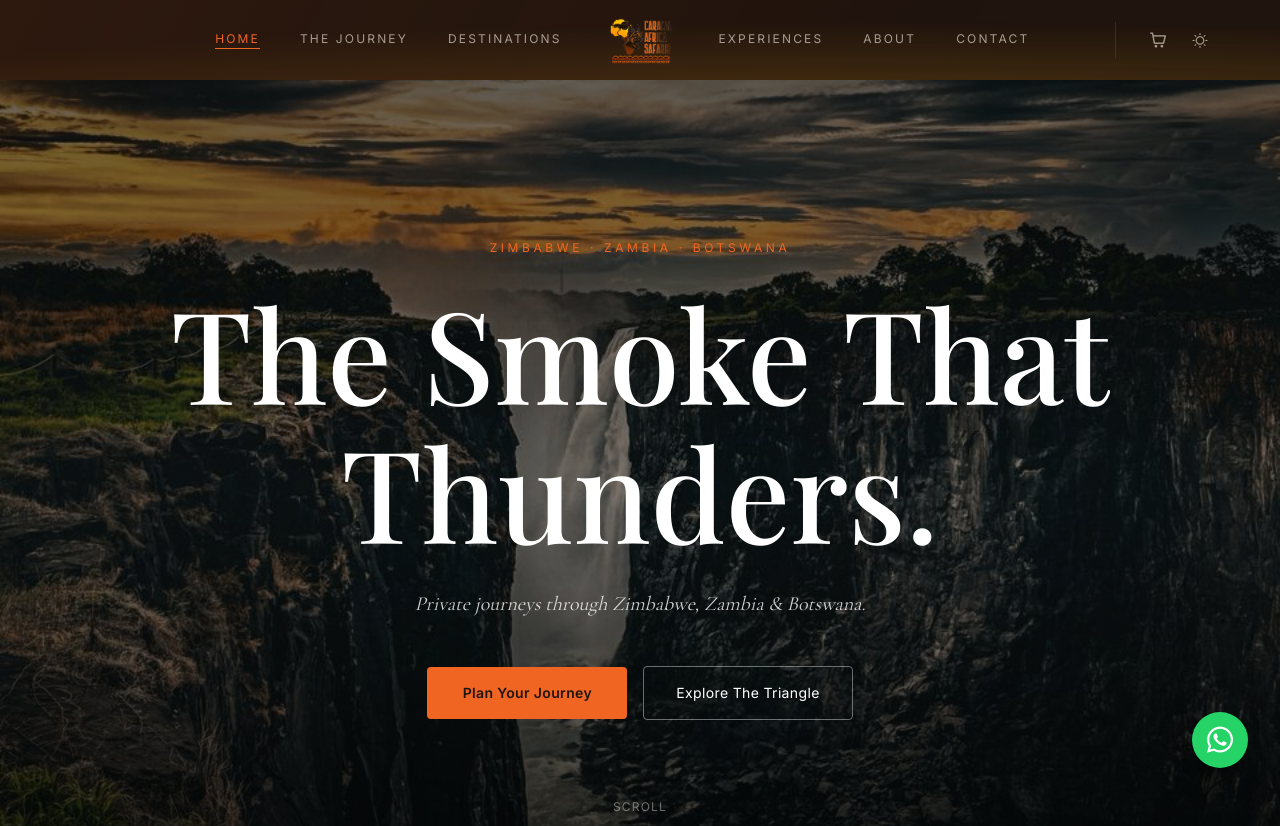
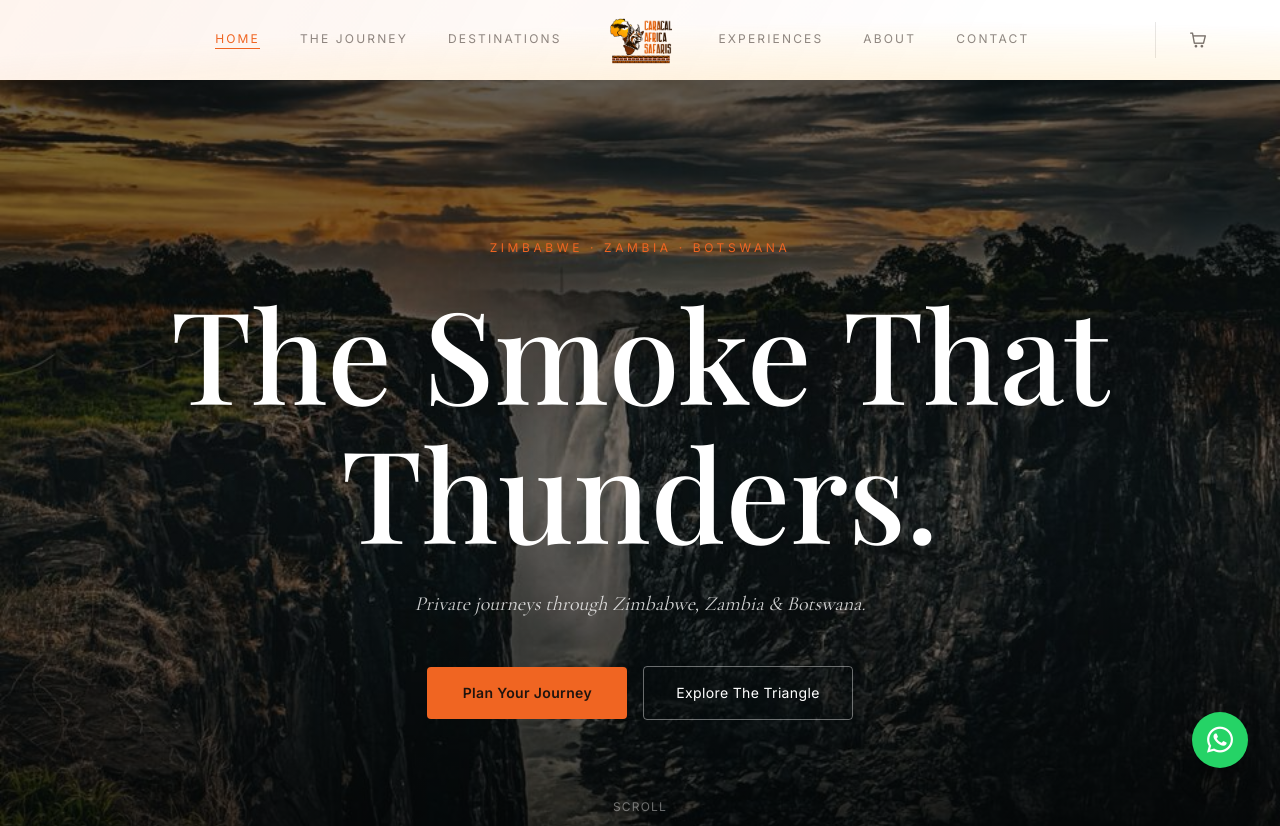
Before and after one commit to tedwelld/CaracalSafaris, a Next.js app: page / in a window 1280 px wide. Shown: the top 826 px of the page. Built offline with nearby package versions, Linux system fonts and the light colour scheme.

Commit message:
Added aan automated  theme changer to the system

```diff
--- a/src/app/layout.tsx
+++ b/src/app/layout.tsx
@@ -71,7 +71,7 @@ export default function RootLayout({
         {/* Prevent flash of wrong theme on reload */}
         <script
           dangerouslySetInnerHTML={{
-            __html: `(function(){try{if(localStorage.getItem('caracal-theme')==='light')document.documentElement.classList.add('theme-light');}catch(e){}})();`,
+            __html: `(function(){try{var h=new Date().getHours();if(h>=6&&h<18)document.documentElement.classList.add('theme-light');else document.documentElement.classList.remove('theme-light');}catch(e){}})();`,
           }}
         />
       </head>
--- a/src/components/layout/Navbar.tsx
+++ b/src/components/layout/Navbar.tsx
@@ -45,7 +45,6 @@ interface TokenSet {
   mobileHover: string;
   mobileCta: string;
   mobileWa: string;
-  toggleIcon: string;
 }
 
 const tokens: Record<string, TokenSet> = {
@@ -62,7 +61,6 @@ const tokens: Record<string, TokenSet> = {
     mobileHover:  "hover:text-[var(--accent)]",
     mobileCta:    "bg-[var(--accent)] text-[var(--accent-fg)] hover:bg-[var(--accent-hover)]",
     mobileWa:     "text-[var(--fg-50)] hover:text-[var(--accent)]",
-    toggleIcon:   "text-[var(--fg-60)] hover:text-[var(--fg)]",
   },
   light: {
     scrolledBg:   "bg-[var(--bg)]/95 backdrop-blur-sm shadow-sm",
@@ -77,7 +75,6 @@ const tokens: Record<string, TokenSet> = {
     mobileHover:  "hover:text-[var(--accent)]",
     mobileCta:    "bg-[var(--accent)] text-[var(--accent-fg)] hover:bg-[var(--accent-hover)]",
     mobileWa:     "text-[var(--fg-40)] hover:text-[var(--fg)]",
-    toggleIcon:   "text-[var(--fg-50)] hover:text-[var(--fg)]",
   },
 };
 
@@ -113,7 +110,7 @@ export default function Navbar() {
   const isScrolled = useNavbarScroll();
   const [menuOpen, setMenuOpen] = useState(false);
   const isActive = useIsActive();
-  const { theme, toggleTheme } = useSiteTheme();
+  const { theme } = useSiteTheme();
   const t = tokens[theme];
 
   return (
@@ -151,7 +148,7 @@ export default function Navbar() {
             />
           </Link>
 
-          {/* Right links + theme toggle */}
+          {/* Right links + cart */}
           <div className="hidden lg:flex flex-1 items-center justify-start gap-10 pl-10">
             {rightLinks.map((link) => (
               <NavLink
@@ -163,35 +160,14 @@ export default function Navbar() {
               />
             ))}
 
-            {/* Divider + cart + toggle */}
             <div className="ml-auto flex items-center gap-2 pl-6 border-l border-[var(--fg-10)]">
               <CartButton />
-              <button
-                onClick={toggleTheme}
-                aria-label={`Switch to ${theme === "dark" ? "light" : "dark"} mode`}
-                className={`w-8 h-8 rounded-full flex items-center justify-center transition-all duration-300 hover:bg-[var(--fg-10)] ${t.toggleIcon}`}
-              >
-                <i
-                  className={`pi ${theme === "dark" ? "pi-sun" : "pi-moon"}`}
-                  style={{ fontSize: "15px" }}
-                />
-              </button>
             </div>
           </div>
 
-          {/* Mobile: cart + theme toggle + hamburger */}
+          {/* Mobile: cart + hamburger */}
           <div className="flex lg:hidden flex-1 items-center justify-end gap-1">
             <CartButton />
-            <button
-              onClick={toggleTheme}
-              aria-label={`Switch to ${theme === "dark" ? "light" : "dark"} mode`}
-              className={`w-8 h-8 rounded-full flex items-center justify-center transition-all duration-300 hover:bg-[var(--fg-10)] ${t.toggleIcon}`}
-            >
-              <i
-                className={`pi ${theme === "dark" ? "pi-sun" : "pi-moon"}`}
-                style={{ fontSize: "14px" }}
-              />
-            </button>
             <button
               onClick={() => setMenuOpen(!menuOpen)}
               className="flex flex-col gap-1.5 p-2"
--- a/src/components/shared/NavbarThemeSetter.tsx
+++ b/src/components/shared/NavbarThemeSetter.tsx
@@ -1,13 +1,9 @@
 "use client";
 
-import { useEffect } from "react";
-import { useNavbarTheme, type NavbarTheme } from "@/contexts/NavbarThemeContext";
-
-export default function NavbarThemeSetter({ theme }: { theme: NavbarTheme }) {
-  const { setTheme } = useNavbarTheme();
-  useEffect(() => {
-    setTheme(theme);
-    return () => setTheme("dark");
-  }, [theme, setTheme]);
+/**
+ * Previously forced light/dark per section. Theme is now time-based
+ * (light 06:00–18:00, dark otherwise), so this is a no-op kept for compatibility.
+ */
+export default function NavbarThemeSetter(_props: { theme: "dark" | "light" }) {
   return null;
 }
--- a/src/contexts/NavbarThemeContext.tsx
+++ b/src/contexts/NavbarThemeContext.tsx
@@ -1,42 +1,69 @@
 "use client";
 
-import { createContext, useContext, useState, useEffect } from "react";
+import { createContext, useContext, useState, useEffect, useCallback } from "react";
 
 export type SiteTheme = "dark" | "light";
 export type NavbarTheme = SiteTheme;
 
+/** Light 06:00–17:59, dark 18:00–05:59 (local time) */
+export function themeFromLocalTime(date = new Date()): SiteTheme {
+  const hour = date.getHours();
+  return hour >= 6 && hour < 18 ? "light" : "dark";
+}
+
+function applyThemeClass(theme: SiteTheme) {
+  document.documentElement.classList.toggle("theme-light", theme === "light");
+}
+
 interface SiteThemeContextValue {
   theme: SiteTheme;
-  toggleTheme: () => void;
-  setTheme: (t: SiteTheme) => void;
 }
 
 const defaultValue: SiteThemeContextValue = {
   theme: "dark",
-  toggleTheme: () => {},
-  setTheme: () => {},
 };
 
 export const SiteThemeContext = createContext<SiteThemeContextValue>(defaultValue);
 export const NavbarThemeContext = SiteThemeContext;
 
 export function SiteThemeProvider({ children }: { children: React.ReactNode }) {
-  const [theme, setThemeState] = useState<SiteTheme>(() => {
+  const [theme, setTheme] = useState<SiteTheme>(() => {
     if (typeof window === "undefined") return "dark";
-    const saved = localStorage.getItem("caracal-theme") as SiteTheme | null;
-    return saved === "light" ? "light" : "dark";
+    return themeFromLocalTime();
   });
 
+  const syncTheme = useCallback(() => {
+    const next = themeFromLocalTime();
+    setTheme(next);
+    applyThemeClass(next);
+  }, []);
+
   useEffect(() => {
-    document.documentElement.classList.toggle("theme-light", theme === "light");
-    localStorage.setItem("caracal-theme", theme);
-  }, [theme]);
+    syncTheme();
 
-  const toggleTheme = () => setThemeState((t) => (t === "dark" ? "light" : "dark"));
-  const setTheme = (t: SiteTheme) => setThemeState(t);
+    const interval = window.setInterval(syncTheme, 60_000);
+
+    const now = new Date();
+    const nextBoundary = new Date(now);
+    if (now.getHours() < 6) {
+      nextBoundary.setHours(6, 0, 0, 0);
+    } else if (now.getHours() < 18) {
+      nextBoundary.setHours(18, 0, 0, 0);
+    } else {
+      nextBoundary.setDate(nextBoundary.getDate() + 1);
+      nextBoundary.setHours(6, 0, 0, 0);
+    }
+    const msUntilBoundary = Math.max(nextBoundary.getTime() - now.getTime(), 0);
+    const boundaryTimer = window.setTimeout(syncTheme, msUntilBoundary + 250);
+
+    return () => {
+      window.clearInterval(interval);
+      window.clearTimeout(boundaryTimer);
+    };
+  }, [syncTheme]);
 
   return (
-    <SiteThemeContext.Provider value={{ theme, toggleTheme, setTheme }}>
+    <SiteThemeContext.Provider value={{ theme }}>
       {children}
     </SiteThemeContext.Provider>
   );
@@ -51,6 +78,6 @@ export function useSiteTheme() {
 }
 
 export function useNavbarTheme() {
-  const { theme, setTheme } = useContext(SiteThemeContext);
-  return { theme, setTheme };
+  const { theme } = useContext(SiteThemeContext);
+  return { theme };
 }
```
